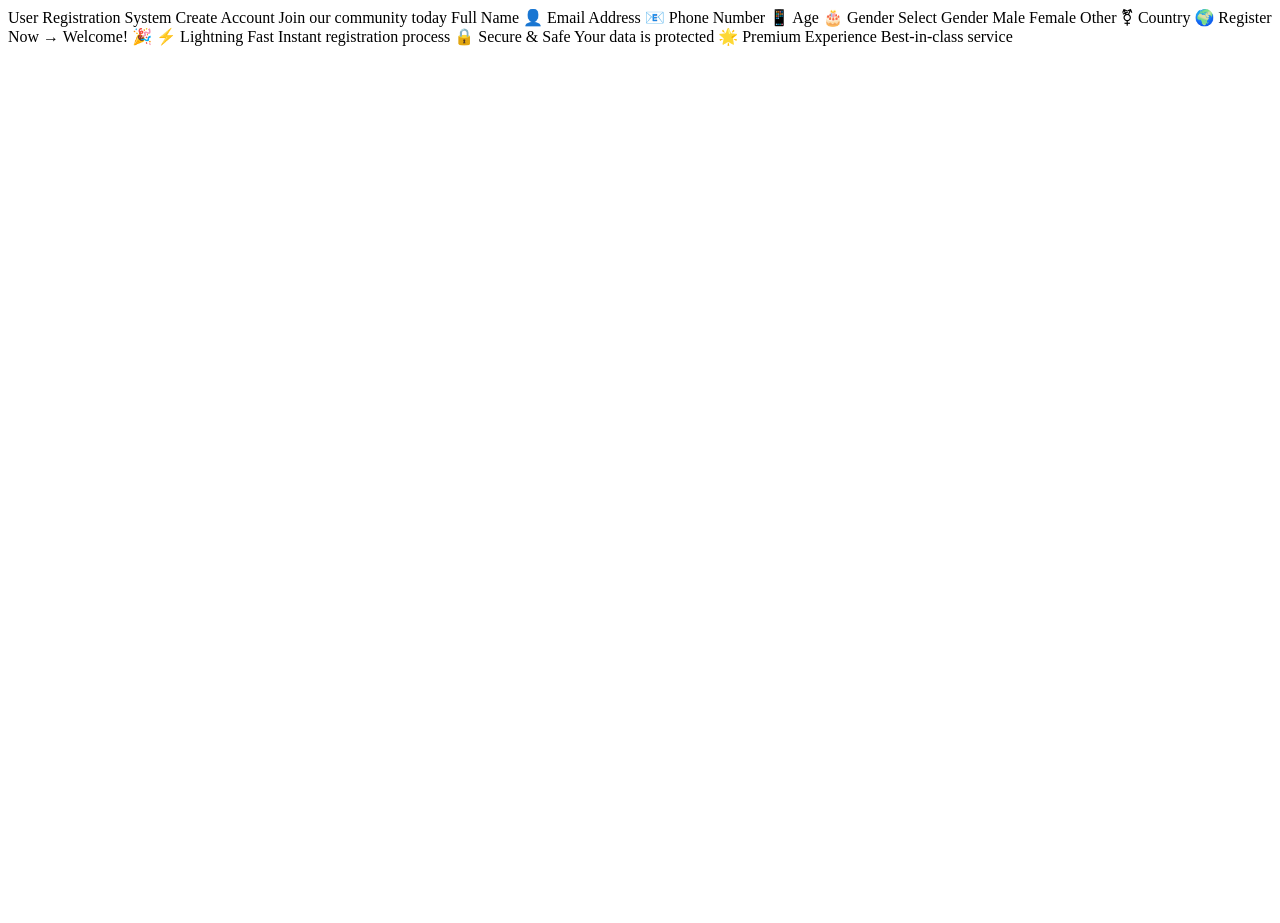
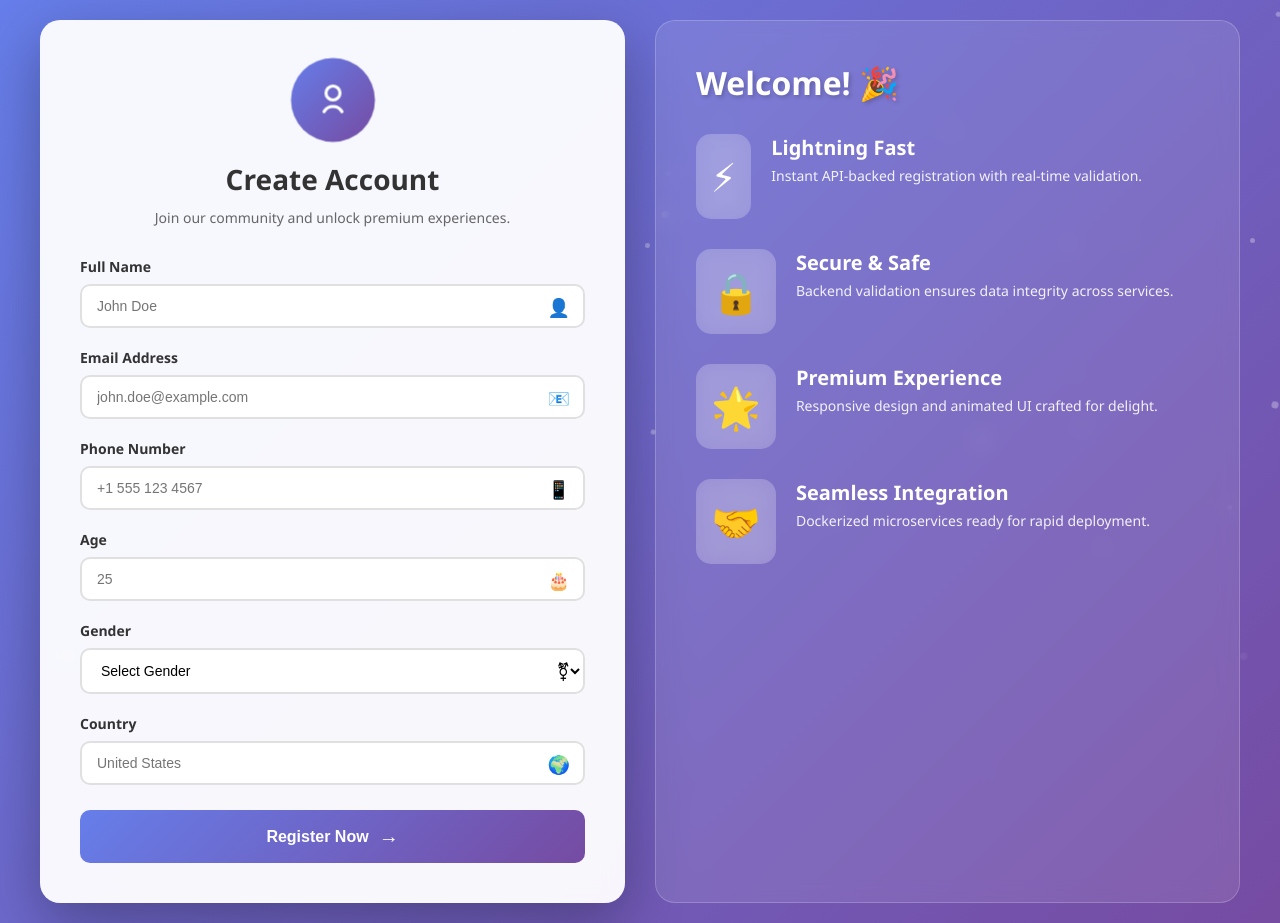
Before and after one commit to Kanhaiya-Tiwari/docker_fullstack, a website: page frontend/public/index.html in a window 1280 px wide. Before the commit the page ends 800 px from the top, so only its background shows below. Drawn offline with Linux system fonts and the light colour scheme.

Commit message:
build container

```diff
--- a/frontend/public/index.html
+++ b/frontend/public/index.html
@@ -1,79 +1,112 @@
-User Registration System
+<!DOCTYPE html>
+<html lang="en">
+<head>
+    <meta charset="UTF-8">
+    <meta name="viewport" content="width=device-width, initial-scale=1.0">
+    <title>User Registration System</title>
+    <link rel="stylesheet" href="style.css">
+</head>
+<body>
+    <div id="particles" class="particles"></div>
 
+    <main class="container">
+        <section class="form-container">
+            <div class="form-header">
+                <div class="logo-circle" aria-hidden="true">
+                    <svg viewBox="0 0 24 24" fill="none" stroke="currentColor" stroke-width="1.8" stroke-linecap="round" stroke-linejoin="round">
+                        <path d="M12 12c2.21 0 4-1.79 4-4s-1.79-4-4-4-4 1.79-4 4 1.79 4 4 4Z"/>
+                        <path d="M6.88 18.63a5.98 5.98 0 0 1 10.24 0"/>
+                    </svg>
+                </div>
+                <h1>Create Account</h1>
+                <p>Join our community and unlock premium experiences.</p>
+            </div>
 
-                Create Account
-                Join our community today
+            <form id="registrationForm" novalidate>
+                <div class="form-group">
+                    <label for="fullname">Full Name</label>
+                    <input type="text" id="fullname" name="fullname" placeholder="John Doe" autocomplete="name" required>
+                    <span class="input-icon" aria-hidden="true">👤</span>
+                </div>
 
+                <div class="form-group">
+                    <label for="email">Email Address</label>
+                    <input type="email" id="email" name="email" placeholder="john.doe@example.com" autocomplete="email" required>
+                    <span class="input-icon" aria-hidden="true">📧</span>
+                </div>
 
+                <div class="form-group">
+                    <label for="phone">Phone Number</label>
+                    <input type="tel" id="phone" name="phone" placeholder="+1 555 123 4567" autocomplete="tel" required>
+                    <span class="input-icon" aria-hidden="true">📱</span>
+                </div>
 
+                <div class="form-group">
+                    <label for="age">Age</label>
+                    <input type="number" id="age" name="age" placeholder="25" min="18" max="100" required>
+                    <span class="input-icon" aria-hidden="true">🎂</span>
+                </div>
 
-                    Full Name
+                <div class="form-group">
+                    <label for="gender">Gender</label>
+                    <select id="gender" name="gender" required>
+                        <option value="">Select Gender</option>
+                        <option value="Male">Male</option>
+                        <option value="Female">Female</option>
+                        <option value="Other">Other</option>
+                        <option value="Prefer not to say">Prefer not to say</option>
+                    </select>
+                    <span class="input-icon" aria-hidden="true">⚧</span>
+                </div>
 
-                    👤
+                <div class="form-group">
+                    <label for="country">Country</label>
+                    <input type="text" id="country" name="country" placeholder="United States" autocomplete="country-name" required>
+                    <span class="input-icon" aria-hidden="true">🌍</span>
+                </div>
 
+                <button type="submit" class="submit-btn">
+                    <span class="btn-text">Register Now</span>
+                    <span class="btn-icon" aria-hidden="true">→</span>
+                </button>
 
+                <div id="message" class="message" role="alert" aria-live="polite"></div>
+            </form>
+        </section>
 
-                    Email Address
+        <aside class="info-panel">
+            <h2>Welcome! 🎉</h2>
+            <div class="feature">
+                <div class="feature-icon" aria-hidden="true">⚡</div>
+                <div class="feature-text">
+                    <h3>Lightning Fast</h3>
+                    <p>Instant API-backed registration with real-time validation.</p>
+                </div>
+            </div>
+            <div class="feature">
+                <div class="feature-icon" aria-hidden="true">🔒</div>
+                <div class="feature-text">
+                    <h3>Secure & Safe</h3>
+                    <p>Backend validation ensures data integrity across services.</p>
+                </div>
+            </div>
+            <div class="feature">
+                <div class="feature-icon" aria-hidden="true">🌟</div>
+                <div class="feature-text">
+                    <h3>Premium Experience</h3>
+                    <p>Responsive design and animated UI crafted for delight.</p>
+                </div>
+            </div>
+            <div class="feature">
+                <div class="feature-icon" aria-hidden="true">🤝</div>
+                <div class="feature-text">
+                    <h3>Seamless Integration</h3>
+                    <p>Dockerized microservices ready for rapid deployment.</p>
+                </div>
+            </div>
+        </aside>
+    </main>
 
-                    📧
-
-
-
-                    Phone Number
-
-                    📱
-
-
-
-                    Age
-
-                    🎂
-
-
-
-                    Gender
-
-                        Select Gender
-                        Male
-                        Female
-                        Other
-
-                    ⚧
-
-
-
-                    Country
-
-                    🌍
-
-
-
-                    Register Now
-                    →
-
-
-
-
-
-
-
-            Welcome! 🎉
-
-                ⚡
-
-                    Lightning Fast
-                    Instant registration process
-
-
-
-                🔒
-
-                    Secure & Safe
-                    Your data is protected
-
-
-
-                🌟
-
-                    Premium Experience
-                    Best-in-class service
+    <script src="script.js"></script>
+</body>
+</html>
```
Also changed, not shown: 1 other file.
